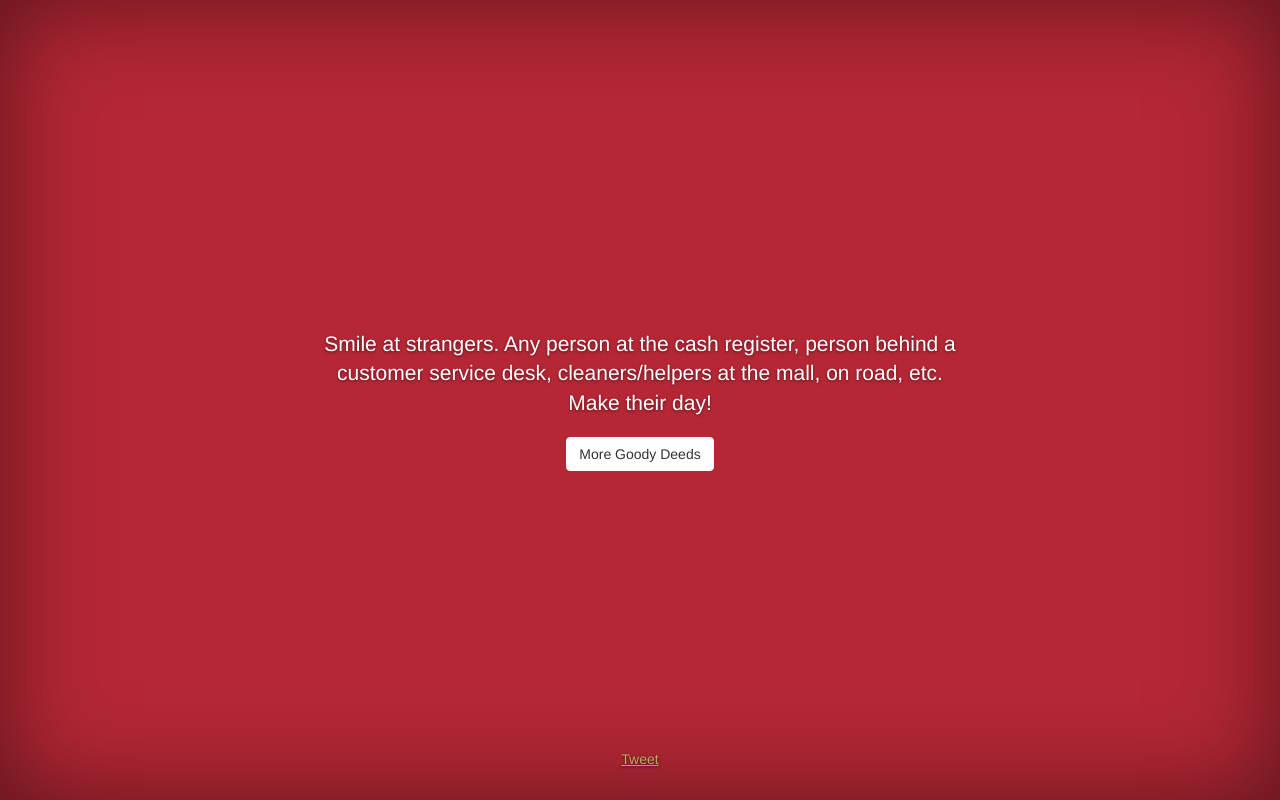
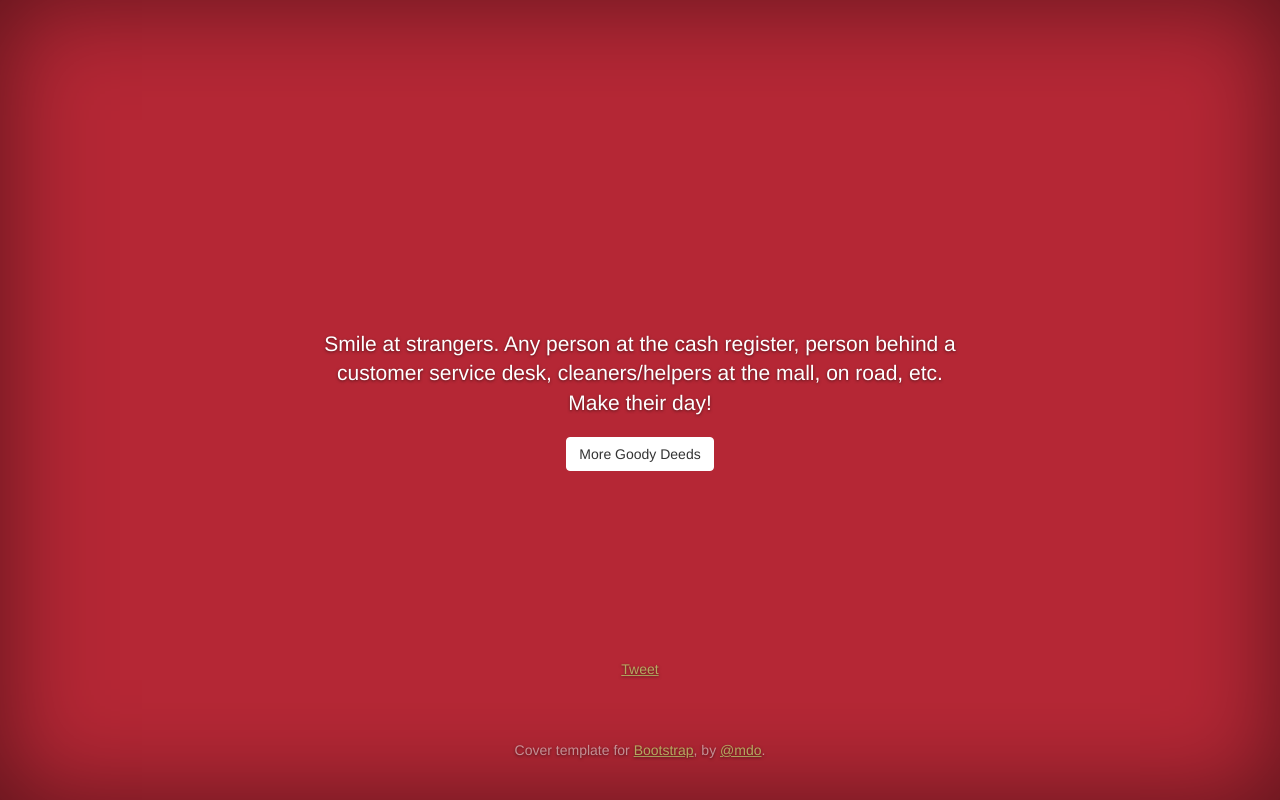
Before and after one commit to jazarine/jazarine.github.io, a plain HTML site: page index.html in a window 1280 px wide. Drawn offline with nearby package versions, Linux system fonts and the light colour scheme.

Commit message:
Add thanks

```diff
--- a/index.html
+++ b/index.html
@@ -104,6 +104,9 @@
                         </div>
                     </div>
                 </div>
+                <div class="inner">
+                    <p>Cover template for <a href="http://getbootstrap.com">Bootstrap</a>, by <a href="https://twitter.com/mdo">@mdo</a>.</p>
+                </div>
             </div>
 
         </div>
```
